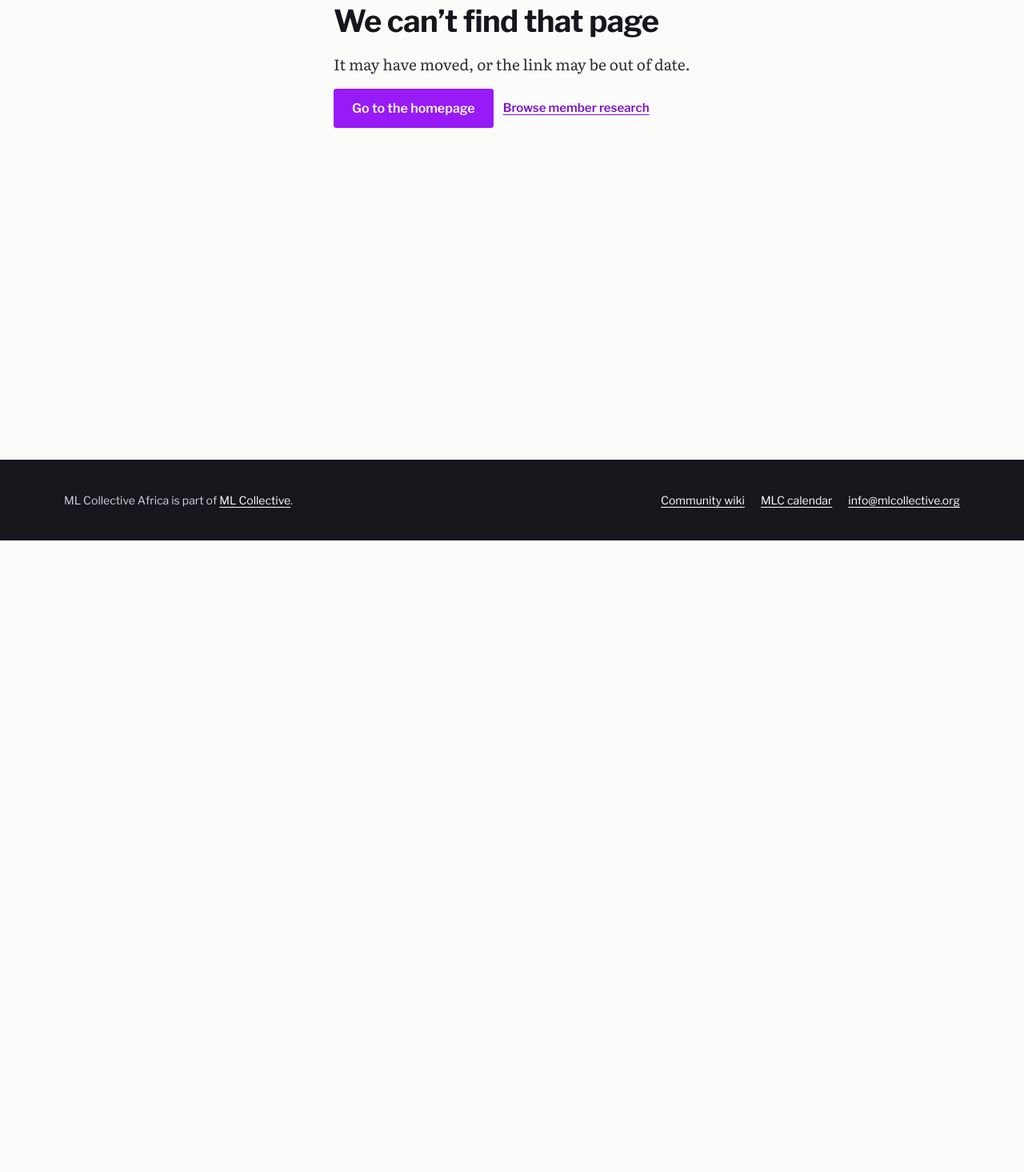
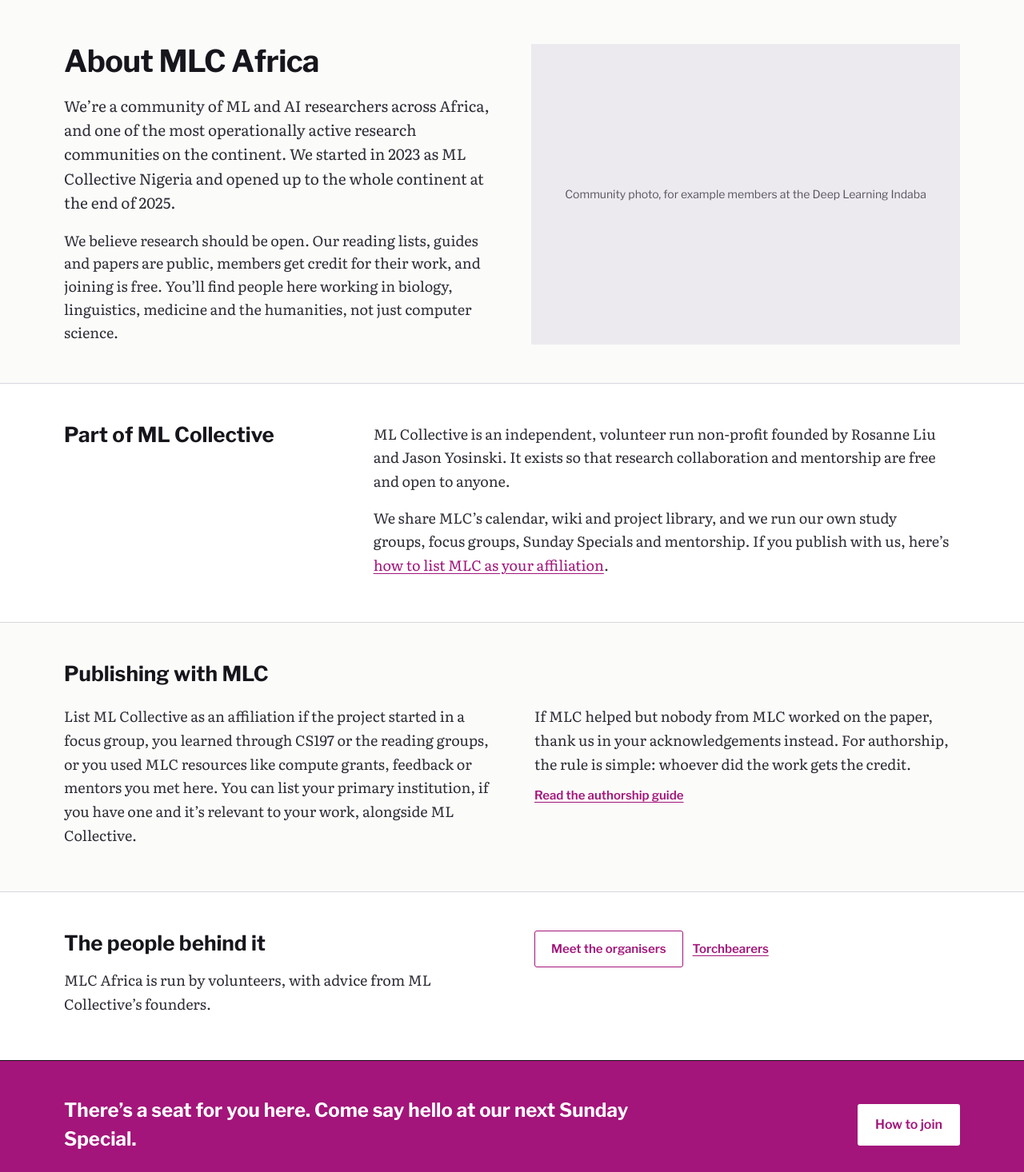
Before and after one commit to ML-Collective-Africa/website, a Next.js app: page /about in a window 1280 px wide. Before the commit this address had no page. Shown: the part 124-1590 px from the top of the page at 80% size. Before the commit the page ends 800 px from the top, so only its background shows below. Built offline with nearby package versions, Linux system fonts and the light colour scheme.

Commit message:
feat: build the about pages

```diff
--- /dev/null
+++ b/src/app/(site)/about/layout.tsx
@@ -0,0 +1,10 @@
+import { SubNav } from '@/components/SubNav';
+
+export default function Layout({ children }: { children: React.ReactNode }) {
+  return (
+    <div data-section="about">
+      <SubNav section="about" />
+      <main id="content">{children}</main>
+    </div>
+  );
+}
--- /dev/null
+++ b/src/app/(site)/about/page.tsx
@@ -0,0 +1,98 @@
+import type { Metadata } from 'next';
+import Link from 'next/link';
+import { Banner, Band, Col, PlaceholderMedia, TwoCol } from '@/components/ui';
+
+export const metadata: Metadata = { title: 'About' };
+
+export default function AboutPage() {
+  return (
+    <>
+      <section className="wrap about-hero">
+        <div className="col" style={{ gap: 18 }}>
+          <h1 className="h1">About MLC Africa</h1>
+          <p className="lead">
+            We’re a community of ML and AI researchers across Africa, and one of the most operationally active research
+            communities on the continent. We started in 2023 as ML Collective Nigeria and opened up to the whole
+            continent at the end of 2025.
+          </p>
+          <p className="lead" style={{ fontSize: 18 }}>
+            We believe research should be open. Our reading lists, guides and papers are public, members get credit for
+            their work, and joining is free. You’ll find people here working in biology, linguistics, medicine and the
+            humanities, not just computer science.
+          </p>
+        </div>
+        <PlaceholderMedia label="Community photo, for example members at the Deep Learning Indaba" soft ratio="auto" />
+      </section>
+
+      <section aria-labelledby="mlc-h" className="band band--white">
+        <div className="wrap about-split">
+          <h2 id="mlc-h" className="h2">
+            Part of ML Collective
+          </h2>
+          <div className="col about-split__body" style={{ gap: 16 }}>
+            <p className="prose">
+              ML Collective is an independent, volunteer run non-profit founded by Rosanne Liu and Jason Yosinski. It
+              exists so that research collaboration and mentorship are free and open to anyone.
+            </p>
+            <p className="prose">
+              We share MLC’s calendar, wiki and project library, and we run our own study groups, focus groups, Sunday
+              Specials and mentorship. If you publish with us, here’s{' '}
+              <a href="#publishing">how to list MLC as your affiliation</a>.
+            </p>
+          </div>
+        </div>
+      </section>
+
+      <Band>
+        <h2 id="publishing" className="h2">
+          Publishing with MLC
+        </h2>
+        <TwoCol>
+          <Col>
+            <p className="prose">
+              List ML Collective as an affiliation if the project started in a focus group, you learned through CS197 or
+              the reading groups, or you used MLC resources like compute grants, feedback or mentors you met here. You can
+              list your primary institution, if you have one and it’s relevant to your work, alongside ML Collective.
+            </p>
+          </Col>
+          <Col>
+            <p className="prose">
+              If MLC helped but nobody from MLC worked on the paper, thank us in your acknowledgements instead. For
+              authorship, the rule is simple: whoever did the work gets the credit.
+            </p>
+            <div className="btn-row">
+              <Link href="/programmes/focus-groups#authorship" className="text-link">
+                Read the authorship guide
+              </Link>
+            </div>
+          </Col>
+        </TwoCol>
+      </Band>
+
+      <Band white>
+        <TwoCol>
+          <Col>
+            <h2 className="h2">The people behind it</h2>
+            <p className="prose">MLC Africa is run by volunteers, with advice from ML Collective’s founders.</p>
+          </Col>
+          <Col>
+            <div className="btn-row">
+              <Link href="/about/organisers" className="btn btn--outline">
+                Meet the organisers
+              </Link>
+              <Link href="/about/torchbearers" className="text-link">
+                Torchbearers
+              </Link>
+            </div>
+          </Col>
+        </TwoCol>
+      </Band>
+
+      <Banner
+        title="There’s a seat for you here. Come say hello at our next Sunday Special."
+        cta="How to join"
+        href="/join"
+      />
+    </>
+  );
+}
```
Also changed, not shown: src/app/(site)/about/organisers/page.tsx (added, +53 -0 lines), src/app/(site)/about/torchbearers/page.tsx (added, +27 -0 lines), src/components/PeopleGrid.tsx (added, +17 -0 lines).
